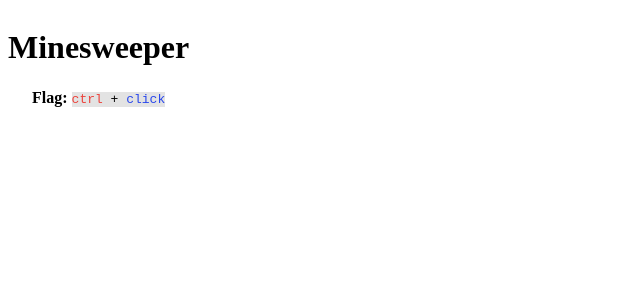
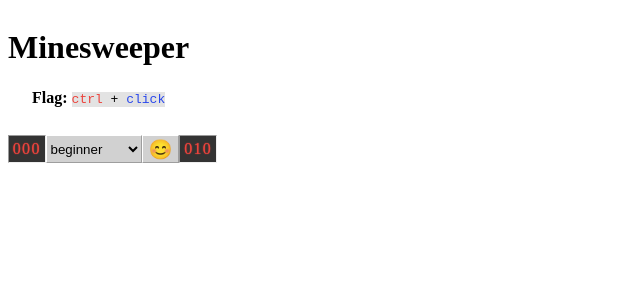
Before and after one commit to riessnico/minesweeper, a React app: page / in a window 1280 px wide. Shown: the top 300 px of the page, without its empty margins (0-640 px from the left). Built offline with nearby package versions, Linux system fonts and the light colour scheme.

Commit message:
feat: adding scoreboard

```diff
--- a/src/components/Scoreboard/Level.tsx
+++ b/src/components/Scoreboard/Level.tsx
@@ -20,7 +20,6 @@ export const Level: FC<LevelProps> = memo(({ children }) => (
 
 const Select = styled.select`
   margin: 0;
-  height: 100%;
   border-radius: 0;
   border: 0.15vw solid;
   border-color: white #9e9e9e #9e9e9e white;
--- /dev/null
+++ b/src/components/Scoreboard/index.ts
@@ -0,0 +1 @@
+export { Scoreboard } from './Scoreboard';
--- a/src/index.tsx
+++ b/src/index.tsx
@@ -1,13 +1,22 @@
 import React from 'react';
 import * as ReactDOMClient from 'react-dom/client';
 import { Top } from './components/Top';
+import { Scoreboard } from './components/Scoreboard';
 
 const root = ReactDOMClient.createRoot(
   document.getElementById('root') as HTMLElement,
 );
 
 root.render(
-  <Top feature="Flag" firstAction="ctrl" secondAction="click">
-    Minesweeper
-  </Top>,
+  <>
+    <Top feature="Flag" firstAction="ctrl" secondAction="click">
+      Minesweeper
+    </Top>
+    <Scoreboard
+      time="000"
+      levels={['beginner', 'intermediate', 'expert']}
+      mines="010"
+      onReset={() => null}
+    />
+  </>,
 );
```
